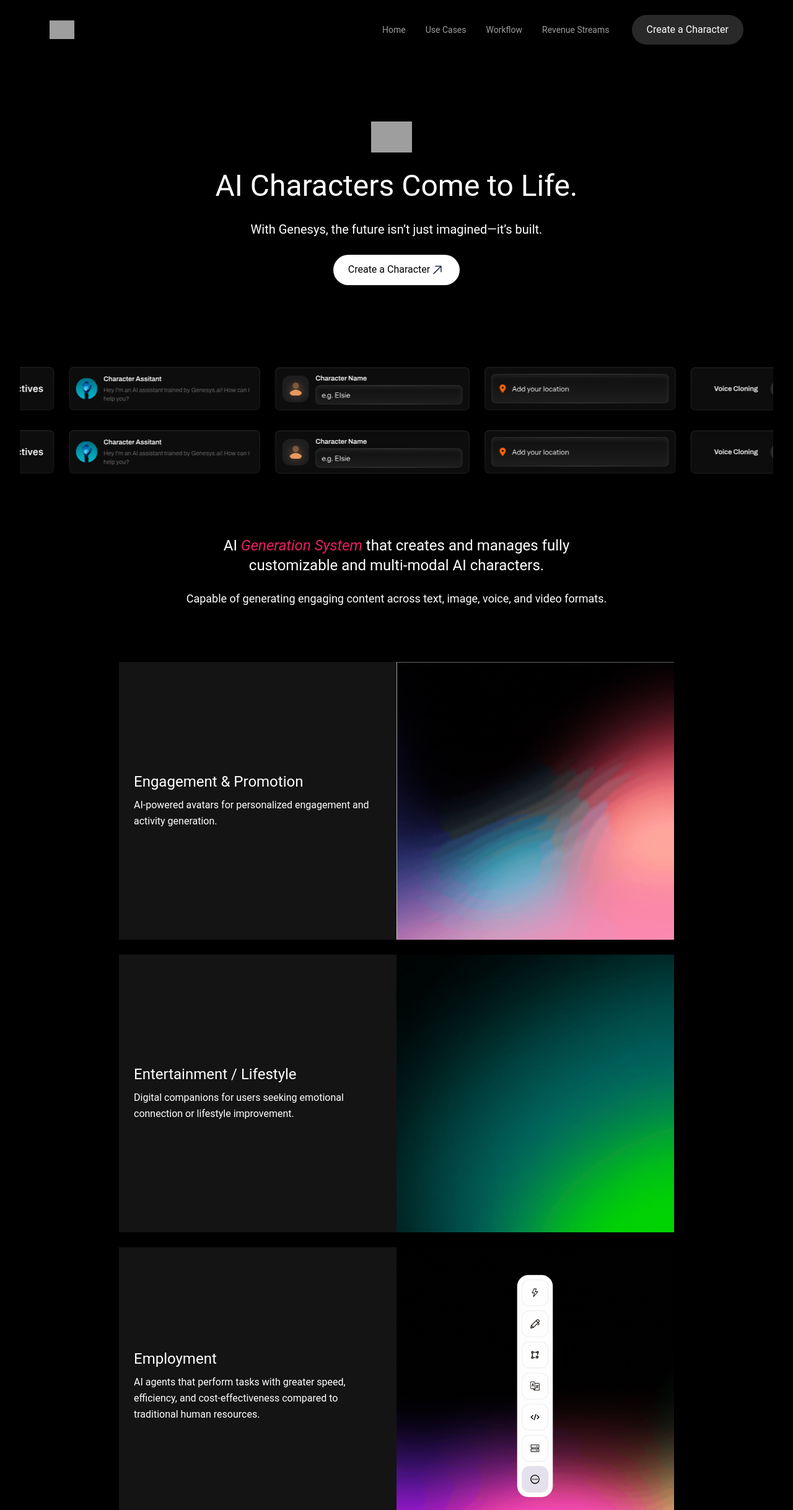
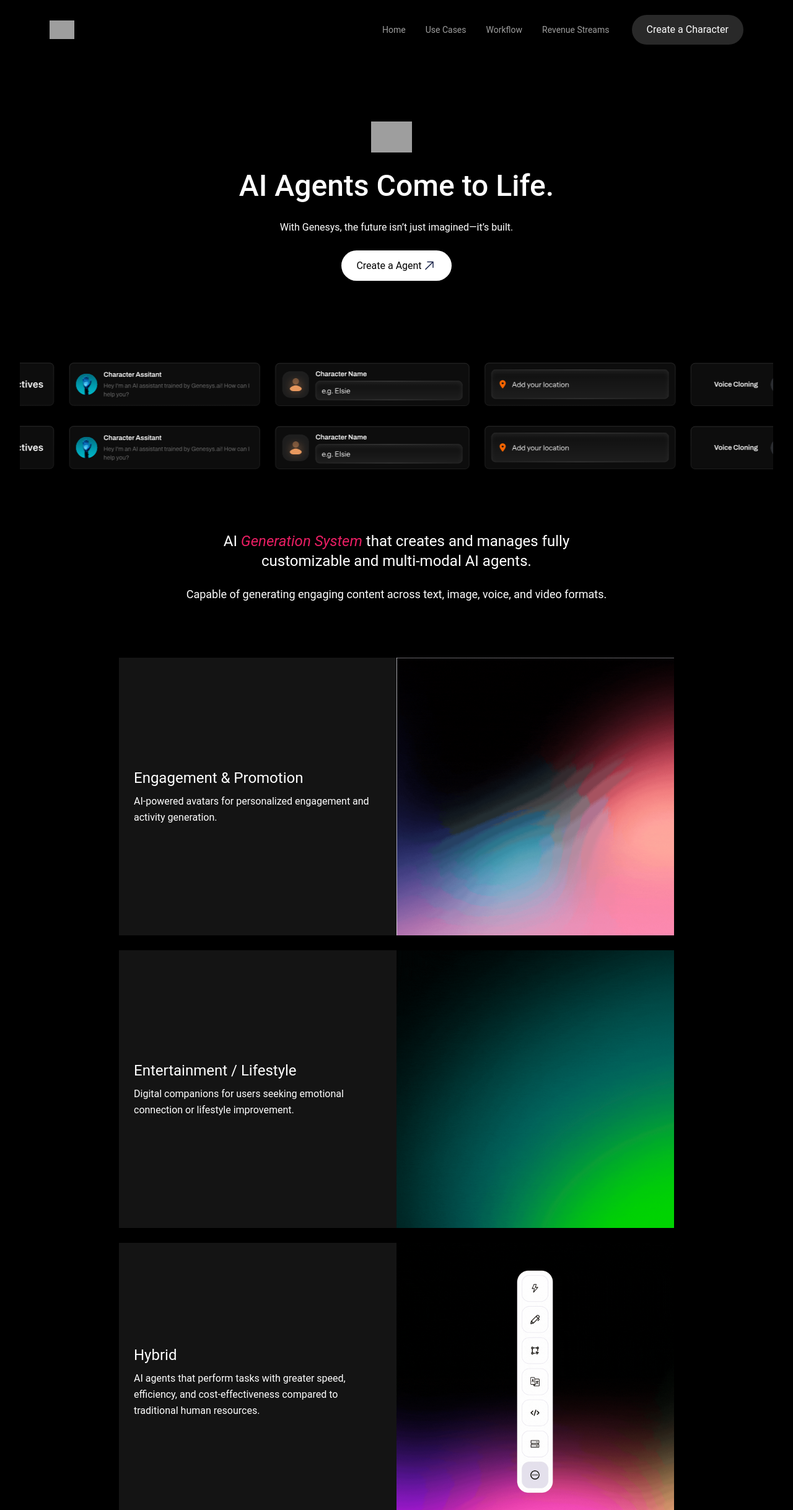
Before and after one commit to AngelineSeveses/Genesys, a React (Vite) app: page / in a window 1280 px wide. Shown: the top 2436 px of the page at 62% size. Built offline with nearby package versions, Linux system fonts and the light colour scheme; grey boxes are pictures that could not be loaded.

Commit message:
updated hero text

```diff
--- a/src/components/Cards.jsx
+++ b/src/components/Cards.jsx
@@ -41,7 +41,7 @@
       imageSrc: "/images/v1.gif",
     },
     {
-      title: "Employment",
+      title: "Hybrid",
       description: "AI agents that perform tasks with greater speed, efficiency, and cost-effectiveness compared to traditional human resources.",
       imageSrc: "/images/v3.gif",
     },
--- a/src/components/Hero.jsx
+++ b/src/components/Hero.jsx
@@ -11,14 +11,14 @@
       <a href="#" className="mr-4 cursor-pointer">
         <img src="/images/image.svg" alt="Logo" className="h-[50px] w-auto" />
       </a>
-      <Typography variant="h1" className="text-center font-normal">
-        AI Characters Come to Life.
+      <Typography variant="h1" className="text-center font-medium">
+        AI Agents Come to Life.
       </Typography>
-      <Typography variant="lead" className="text-center font-normal">
+      <Typography variant="body2" className="text-center font-normal">
         With Genesys, the future isn’t just imagined—it’s built.
       </Typography>
       <Button className="mt-4 bg-white text-black rounded-full shadow-none normal-case font-normal text-base flex items-center justify-center">
-        Create a Character
+        Create a Agent
         <svg
           width="24"
           height="25"
--- a/src/pages/Features.jsx
+++ b/src/pages/Features.jsx
@@ -14,7 +14,7 @@
              AI <span className="italic text-pink-500">Generation System</span> that
              creates and manages fully
              <span className="w-full block">
-               customizable and multi-modal AI characters.
+               customizable and multi-modal AI agents.
              </span>
            </Typography>
 
```
